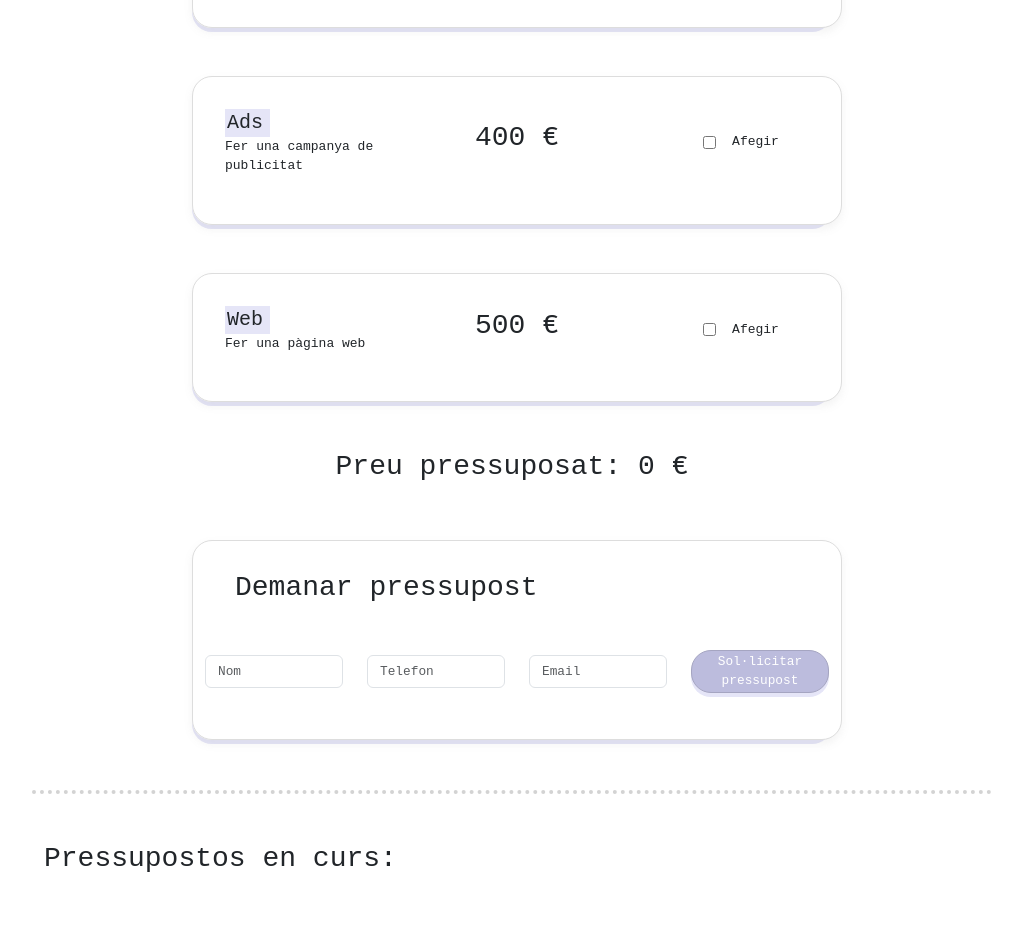
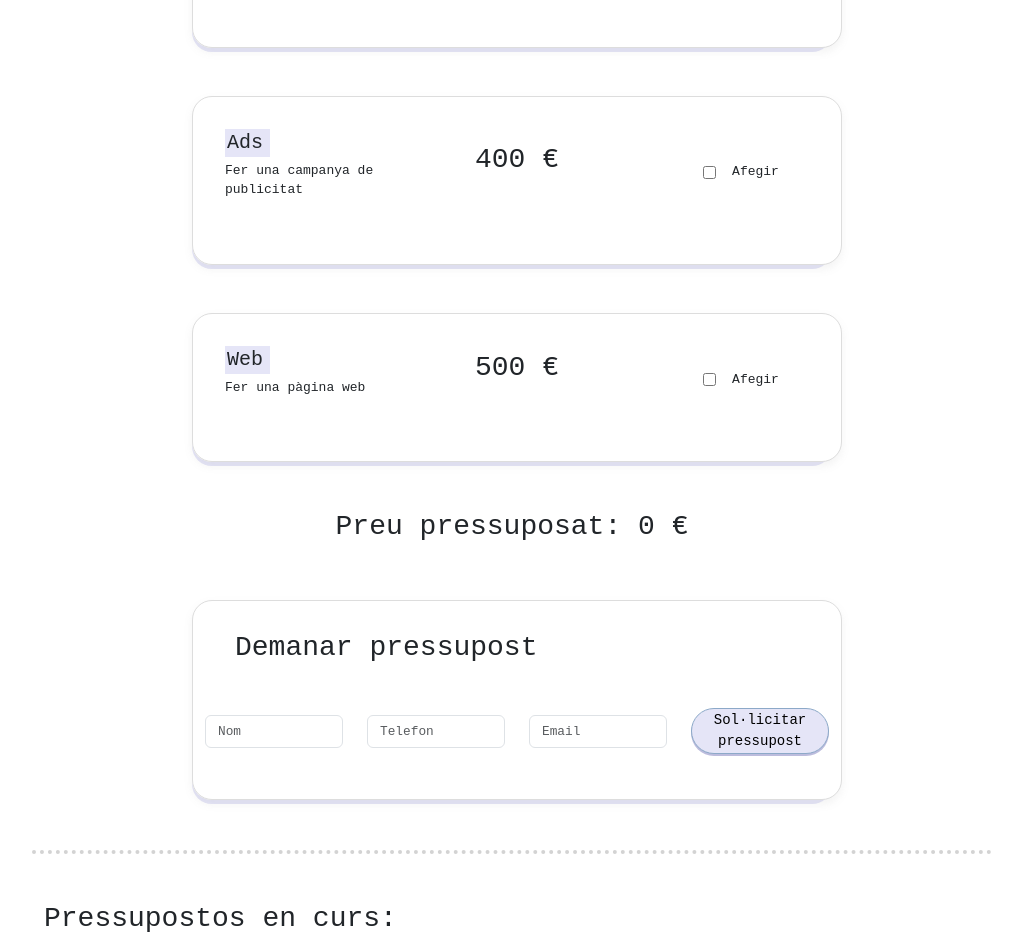
Before and after one commit to Luovtyrell/React-budgets, a React (Vite) app: page / in a window 1280 px wide. Shown: the part 360-1303 px from the top of the page, without its empty margins (128-1150 px from the left). Before the commit the page ends 1243 px from the top, so only its background shows below. Built offline with nearby package versions, Linux system fonts and the light colour scheme.

Commit message:
Updated layout

```diff
--- a/src/components/Card/Card.jsx
+++ b/src/components/Card/Card.jsx
@@ -21,14 +21,14 @@ export default function Card({ id }) {
         <div className="card-body-component">
           <div className="row custom-row">
             <div className="col-md-4 ">
-              <h5 className="card-title tittle-component-card custom-margin-left">
+              <h5 className="card-title tittle-component-card custom-margin-left mb-1">
                 {foundProductById.name}
               </h5>
-              <p className="card-text custom-margin-left">
+              <p className="card-text custom-margin-left mb-3">
                 {foundProductById.description}
               </p>
             </div>
-            <div className="col-md-4 d-flex align-items-center justify-content-center">
+            <div className="col-md-4 d-flex align-items-center justify-content-center mb-3">
               <h3>{foundProductById.price} €</h3>
             </div>
             <div className="col-md-4 d-flex align-items-center justify-content-center">
--- a/src/components/Form/Form.jsx
+++ b/src/components/Form/Form.jsx
@@ -79,7 +79,7 @@ function Form() {
               />
             </div>
             <div className="col-3">
-              <button className="button-form" type="submit">
+              <button className="submit-button rounded-pill" type="submit">
                 Sol·licitar pressupost
               </button>
             </div>
--- a/src/components/Form/form.css
+++ b/src/components/Form/form.css
@@ -28,19 +28,17 @@
   padding-bottom: 20px;
 }
 
-.button-form {
-  border: 1px solid #a5a5c1;
-  border-radius: 20px;
-  background-color: #bcbcdd;
-  font-size: 0.8rem;
-  color: #ffffff;
-  box-shadow: 0 4px 0px #e5e5f7;
+.submit-button {
+  background-color: #e5e5f7;
+  box-shadow: 0 2px 0px #bcbcdd;
+  border: #8ca9c8 1px solid;
+  font-size: 14px;
 }
 
-.button-form:hover {
-  background-color: #e5e5f7;
-  color: #a5a5c1;
-  box-shadow: 0 4px 0px #ffffff;
+.submit-button:hover {
+  background-color: #bcbcdd;
+  border: none;
+  font-size: 13px;
 }
 
 .form-control {
```
